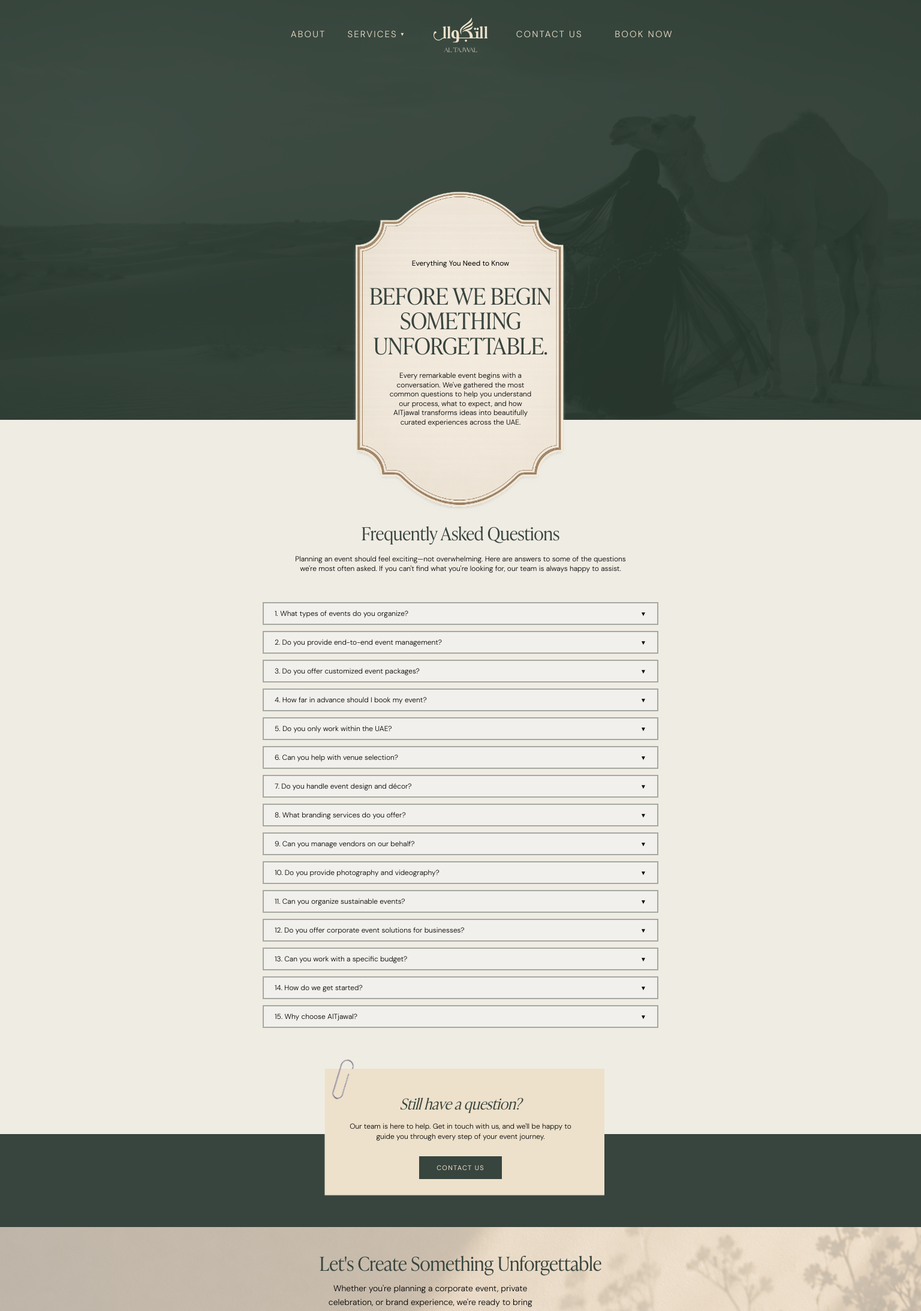
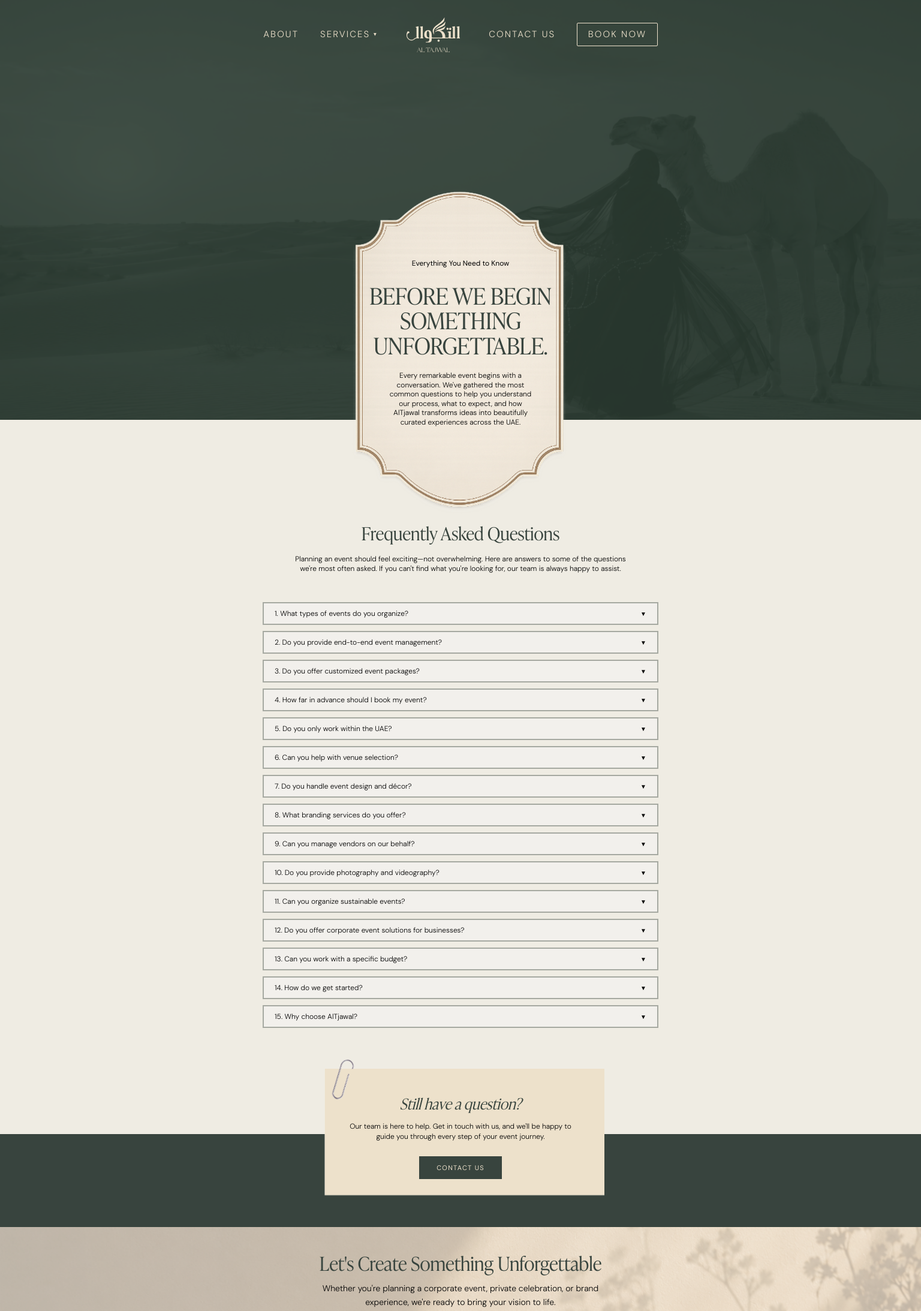
Before and after one commit to Harisshabbir76/altjawal, a Next.js app in the folder frontend/: page /faq in a window 1536 px wide. Shown: the top 2186 px of the page at 60% size. Built offline with nearby package versions, Linux system fonts and the light colour scheme; no server answers.

Commit message:
navbar sizing

```diff
--- a/frontend/app/styles/footer.css
+++ b/frontend/app/styles/footer.css
@@ -15,6 +15,8 @@
   z-index: 1;
   text-align: center;
   max-width: 580px;
+  margin: 0 auto;  /* ← Add this */
+  width: 100%;
 }
 
 .footer-cta-heading {
@@ -33,7 +35,7 @@
   color: #000000;
   line-height: 1.65;
   max-width: 370px;
-  margin: 0 0 1.4rem;
+  margin: 0 auto 1.4rem;
 }
 
 .footer-cta-button {
@@ -372,6 +374,7 @@
 
   .footer-cta-paragraph {
     font-size: 14px;
+    max-width: 470px;
   }
 
   .footer-main {
--- a/frontend/app/styles/homepage/purposesection.css
+++ b/frontend/app/styles/homepage/purposesection.css
@@ -241,15 +241,19 @@
 
   .purpose-image-stack {
     height: 360px;
+    width: auto;
   }
 
   .purpose-heading {
     font-size: 36px;
+    margin-left: 100px;
   }
 
   .purpose-paragraph {
     font-size: 15px;
-    max-width: 400px;
+    max-width: 500px;
+    margin-top: 40px;
+    margin-left: 100px;
   }
 
   .purpose-bottom {
--- a/frontend/app/styles/navbar.css
+++ b/frontend/app/styles/navbar.css
@@ -1,3 +1,16 @@
+/* ── Reset ── */
+* {
+  margin: 0;
+  padding: 0;
+  box-sizing: border-box;
+}
+
+body {
+  font-family: "DM Sans", sans-serif;
+  background-color: #2d3d35;
+  min-height: 100vh;
+}
+
 /* ── Navbar ── */
 .navbar {
   background-color: transparent;
@@ -26,9 +39,9 @@
 }
 
 .navbar-inner {
-  display: grid;
-  grid-template-columns: 1fr auto 1fr;
+  display: flex;
   align-items: center;
+  justify-content: center;
   height: 75px;
   padding: 0 2.5rem;
   max-width: 1400px;
@@ -42,17 +55,17 @@
   display: flex;
   align-items: center;
   gap: 2.25rem;
-  flex: 1;
+  flex: 0 1 auto;
 }
 
 .nav-left {
   justify-content: flex-end;
-  padding-right: 3rem;
+  margin-right: 3rem;
 }
 
 .nav-right {
   justify-content: flex-start;
-  padding-left: 3rem;
+  margin-left: 3rem;
 }
 
 /* ── Center logo ── */
@@ -142,6 +155,8 @@
 .book-now {
   padding: 0.45rem 1.1rem;
   letter-spacing: 0.14em;
+  border: 1px solid #EDE1CB;
+  border-radius: 2px;
 }
 
 .book-now:hover {
@@ -252,12 +267,12 @@
 
   .nav-left {
     gap: 1.5rem;
-    padding-right: 1.75rem;
+    margin-right: 1.75rem;
   }
 
   .nav-right {
     gap: 1.5rem;
-    padding-left: 1.75rem;
+    margin-left: 1.75rem;
   }
 
   .nav-logo-img {
```
